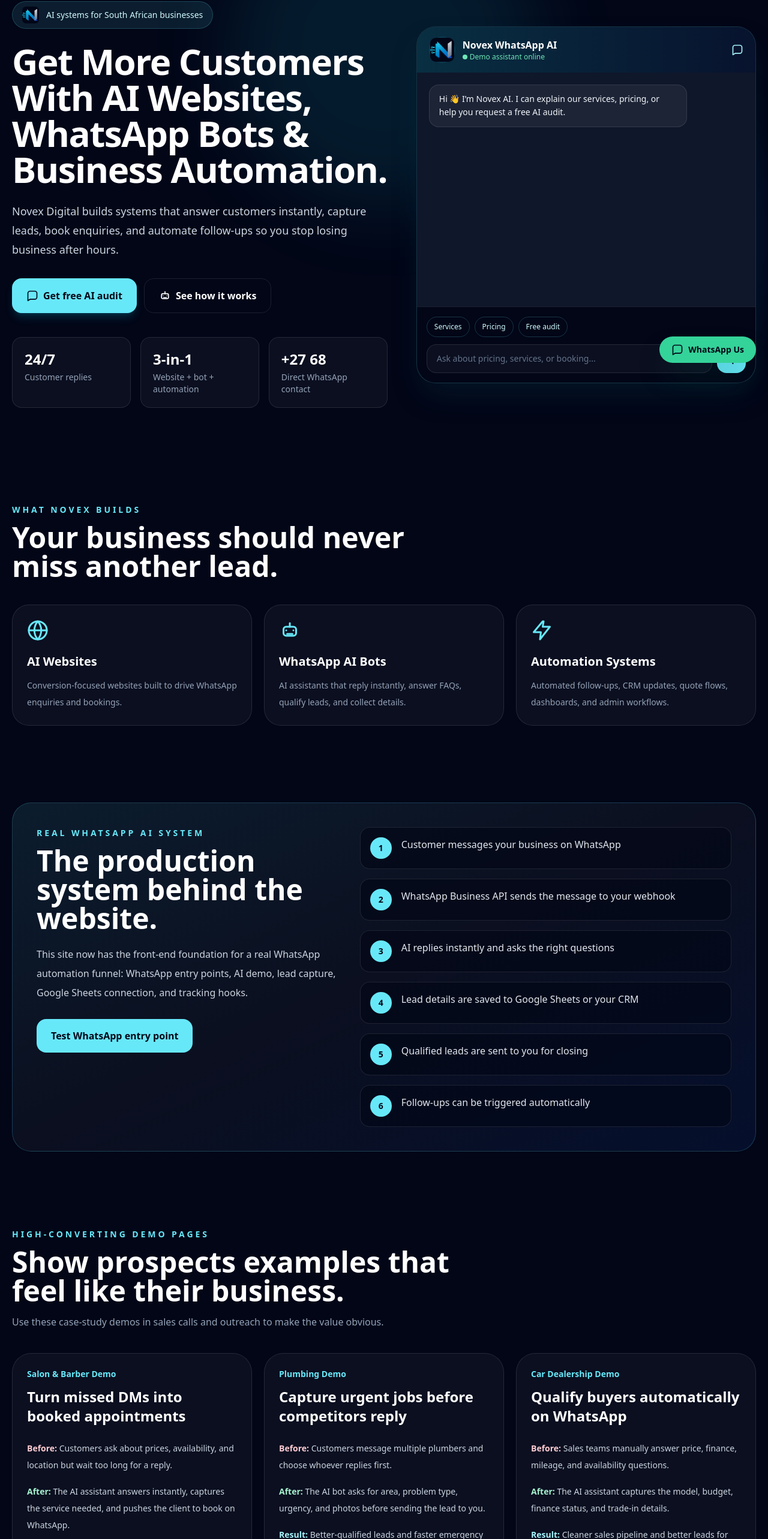
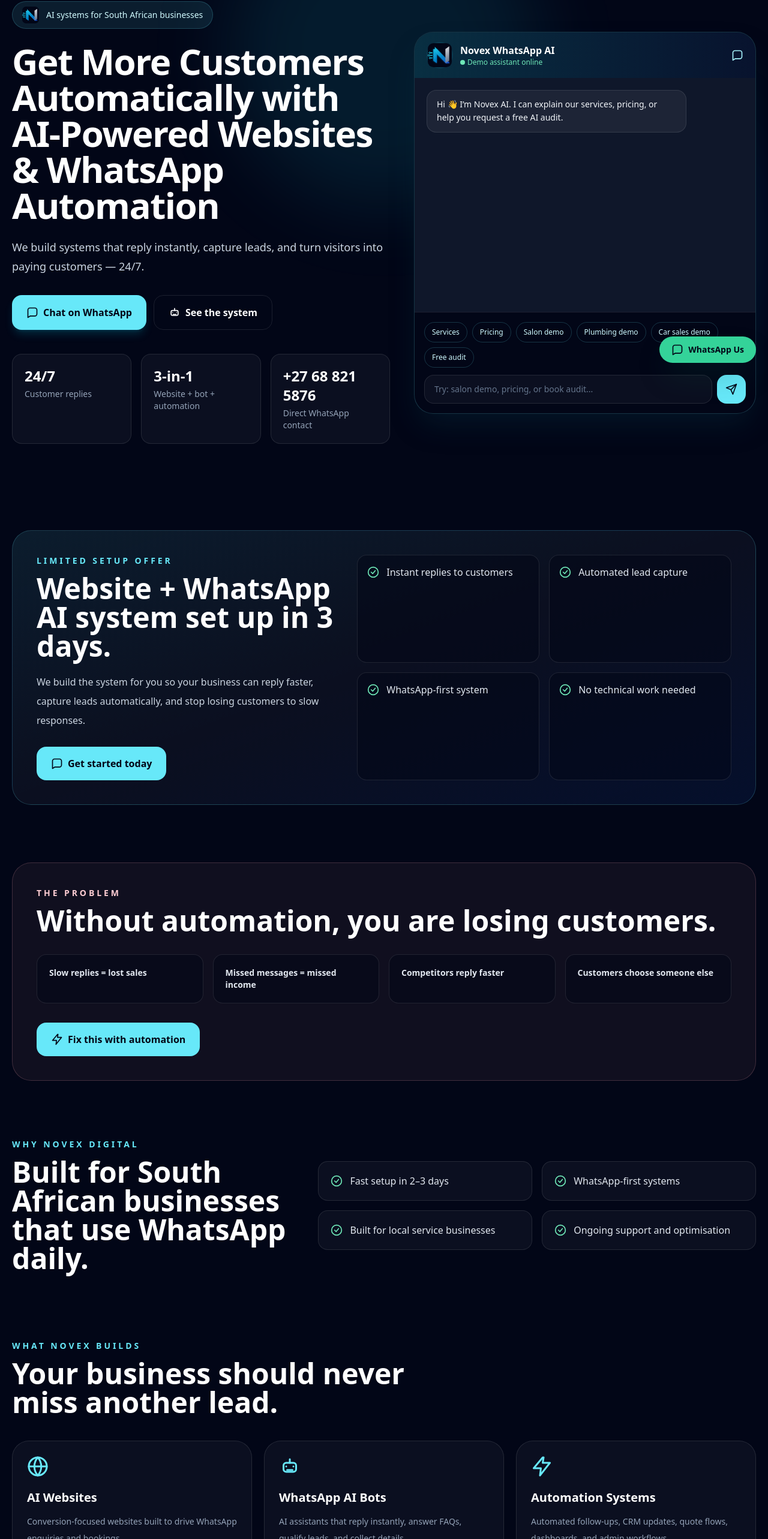
Before and after one commit to NovexCapital/novex-digital, a React (Vite) app: page / in a window 1280 px wide. Shown: the part 175-2741 px from the top of the page at 60% size. Built offline with nearby package versions, Linux system fonts and the light colour scheme.

Commit message:
Update novex_ai_agency_demo.jsx

```diff
--- a/nexora_ai_agency_demo.jsx
+++ b/nexora_ai_agency_demo.jsx
@@ -45,49 +45,40 @@
   "Follow-ups can be triggered automatically",
 ];
 
-const caseStudies = [
-  {
-    industry: "Salon & Barber Demo",
-    headline: "Turn missed DMs into booked appointments",
-    before: "Customers ask about prices, availability, and location but wait too long for a reply.",
-    after: "The AI assistant answers instantly, captures the service needed, and pushes the client to book on WhatsApp.",
-    result: "More bookings, fewer repetitive replies, faster customer handling.",
-  },
-  {
-    industry: "Plumbing Demo",
-    headline: "Capture urgent jobs before competitors reply",
-    before: "Customers message multiple plumbers and choose whoever replies first.",
-    after: "The AI bot asks for area, problem type, urgency, and photos before sending the lead to you.",
-    result: "Better-qualified leads and faster emergency job response.",
-  },
-  {
-    industry: "Car Dealership Demo",
-    headline: "Qualify buyers automatically on WhatsApp",
-    before: "Sales teams manually answer price, finance, mileage, and availability questions.",
-    after: "The AI assistant captures the model, budget, finance status, and trade-in details.",
-    result: "Cleaner sales pipeline and better leads for follow-up.",
-  },
-];
 
 const botFlows = {
   services: [
     { from: "bot", text: "Novex Digital builds AI websites, WhatsApp chatbots, and automation systems for growing businesses." },
-    { from: "bot", text: "Our systems help you reply faster, capture more leads, book more clients, and reduce admin work." },
+    { from: "bot", text: "Our most popular system combines a conversion website, WhatsApp entry points, lead capture, and automated follow-up support." },
+    { from: "bot", text: "What type of business do you run? Example: salon, plumbing, car sales, real estate, clinic, or local service business." },
   ],
   pricing: [
     { from: "bot", text: "Our packages start from R1,499 setup + R299/month." },
-    { from: "bot", text: "The most popular option is the AI Growth System at R3,999 setup + R999/month." },
+    { from: "bot", text: "For most businesses, I recommend the AI Growth System at R3,999 setup + R999/month because it includes the website and WhatsApp AI flow." },
+    { from: "bot", text: "Would you like the Starter, Growth, or Automation package?" },
   ],
   booking: [
     { from: "bot", text: "Great. I can help you request a free AI audit." },
-    { from: "bot", text: "Please send your name, business type, and what you want automated. You can also tap the WhatsApp button to message us directly." },
+    { from: "bot", text: "Please send your name, business type, and what you want automated. Then tap the WhatsApp button to send it directly to Novex Digital." },
   ],
   website: [
     { from: "bot", text: "Yes, we build websites that are designed to convert visitors into WhatsApp leads." },
-    { from: "bot", text: "We can include sections, pricing, enquiry forms, chatbot demos, and WhatsApp CTAs." },
+    { from: "bot", text: "Your site can include services, pricing, enquiry forms, a chatbot demo, and strong WhatsApp call-to-action buttons." },
+  ],
+  salon: [
+    { from: "bot", text: "For salons and barbers, we can automate bookings, service questions, pricing, location, operating hours, and reminders." },
+    { from: "bot", text: "Example lead captured: service needed, preferred date, preferred time, name, and WhatsApp number." },
+  ],
+  plumbing: [
+    { from: "bot", text: "For plumbers and electricians, the AI can capture the customer’s area, issue, urgency, photos, and contact number." },
+    { from: "bot", text: "This helps you respond faster and prioritise emergency jobs." },
+  ],
+  cars: [
+    { from: "bot", text: "For car dealerships, the AI can qualify buyers by vehicle interest, budget, finance status, trade-in, and appointment request." },
+    { from: "bot", text: "This gives your sales team cleaner leads to follow up with." },
   ],
   default: [
-    { from: "bot", text: "I can help with services, pricing, websites, or booking a free AI audit. Try asking: How much does it cost?" },
+    { from: "bot", text: "I can help with services, pricing, websites, or booking a free AI audit. You can also try: salon demo, plumbing demo, or car sales demo." },
   ],
 };
 
@@ -100,6 +91,18 @@
 
   if (t.includes("book") || t.includes("audit") || t.includes("demo") || t.includes("call")) {
     return "booking";
+  }
+
+  if (t.includes("salon") || t.includes("barber") || t.includes("hair")) {
+    return "salon";
+  }
+
+  if (t.includes("plumb") || t.includes("electric") || t.includes("geyser") || t.includes("leak")) {
+    return "plumbing";
+  }
+
+  if (t.includes("car") || t.includes("dealership") || t.includes("vehicle") || t.includes("finance")) {
+    return "cars";
   }
 
   if (t.includes("website") || t.includes("landing page") || t.includes("site")) {
@@ -299,7 +302,7 @@
   };
 
   return (
-    <div className="overflow-hidden rounded-[2rem] border border-cyan-300/20 bg-slate-950 shadow-2xl shadow-cyan-950/40">
+    <div className="overflow-hidden rounded-[1.5rem] border border-cyan-300/20 bg-slate-950 shadow-2xl shadow-cyan-950/40 sm:rounded-[2rem]">
       <div className="flex items-center justify-between bg-gradient-to-r from-cyan-400/20 to-blue-500/10 px-5 py-4">
         <div className="flex items-center gap-3">
           <div className="grid h-11 w-11 place-items-center rounded-full bg-cyan-400/10">
@@ -313,7 +316,7 @@
         <Icon name="message" className="h-5 w-5 text-cyan-200" />
       </div>
 
-      <div className="h-[390px] overflow-y-auto bg-slate-900 p-5">
+      <div className="h-[360px] overflow-y-auto bg-slate-900 p-4 sm:h-[390px] sm:p-5">
         <div className="space-y-4">
           {messages.map((message, index) => (
             <div key={`${message.from}-${index}-${message.text}`} className={`flex ${message.from === "user" ? "justify-end" : "justify-start"}`}>
@@ -329,12 +332,21 @@
 
       <div className="border-t border-white/10 p-4">
         <div className="mb-3 flex flex-wrap gap-2">
-          <button type="button" onClick={() => sendFlow("services")} className="rounded-full border border-cyan-300/20 px-3 py-2 text-xs text-cyan-100 hover:bg-cyan-300/10">Services</button>
-          <button type="button" onClick={() => sendFlow("pricing")} className="rounded-full border border-cyan-300/20 px-3 py-2 text-xs text-cyan-100 hover:bg-cyan-300/10">Pricing</button>
-          <button type="button" onClick={() => sendFlow("booking")} className="rounded-full border border-cyan-300/20 px-3 py-2 text-xs text-cyan-100 hover:bg-cyan-300/10">Free audit</button>
+          {[
+            ["services", "Services"],
+            ["pricing", "Pricing"],
+            ["salon", "Salon demo"],
+            ["plumbing", "Plumbing demo"],
+            ["cars", "Car sales demo"],
+            ["booking", "Free audit"],
+          ].map(([key, label]) => (
+            <button key={key} type="button" onClick={() => sendFlow(key)} className="rounded-full border border-cyan-300/20 px-3 py-2 text-xs text-cyan-100 hover:bg-cyan-300/10">
+              {label}
+            </button>
+          ))}
         </div>
         <div className="flex gap-2">
-          <input value={input} onChange={(event) => setInput(event.target.value)} onKeyDown={(event) => { if (event.key === "Enter") handleSend(); }} placeholder="Ask about pricing, services, or booking..." className="min-w-0 flex-1 rounded-2xl border border-white/10 bg-white/[0.04] px-4 py-3 text-sm text-white outline-none placeholder:text-slate-500 focus:border-cyan-300/50" />
+          <input value={input} onChange={(event) => setInput(event.target.value)} onKeyDown={(event) => { if (event.key === "Enter") handleSend(); }} placeholder="Try: salon demo, pricing, or book audit..." className="min-w-0 flex-1 rounded-2xl border border-white/10 bg-white/[0.04] px-4 py-3 text-sm text-white outline-none placeholder:text-slate-500 focus:border-cyan-300/50" />
           <button type="button" onClick={handleSend} className="grid h-12 w-12 place-items-center rounded-2xl bg-cyan-300 text-slate-950 hover:bg-white" aria-label="Send message">
             <Icon name="send" />
           </button>
@@ -446,32 +458,83 @@
 
       <Header />
 
-      <section className="relative mx-auto grid max-w-7xl items-center gap-12 px-5 py-16 lg:grid-cols-[1.05fr_0.95fr] lg:py-24">
+      <section className="relative mx-auto grid max-w-7xl items-center gap-10 px-4 py-12 sm:px-5 sm:py-16 lg:grid-cols-[1.05fr_0.95fr] lg:py-24">
         <div>
           <div className="mb-6 inline-flex items-center gap-3 rounded-full border border-cyan-300/20 bg-cyan-300/10 px-4 py-2 text-sm text-cyan-100">
             <LogoMark className="h-7 w-7" /> AI systems for South African businesses
           </div>
-          <h1 className="text-4xl font-black leading-tight tracking-tight text-white md:text-6xl">
-            Get More Customers With AI Websites, WhatsApp Bots & Business Automation.
+          <h1 className="text-3xl font-black leading-tight tracking-tight text-white sm:text-4xl md:text-6xl">
+            Get More Customers Automatically with AI-Powered Websites & WhatsApp Automation
           </h1>
-          <p className="mt-6 max-w-2xl text-lg leading-8 text-slate-300">
-            Novex Digital builds systems that answer customers instantly, capture leads, book enquiries, and automate follow-ups so you stop losing business after hours.
+          <p className="mt-6 max-w-2xl text-base leading-7 text-slate-300 sm:text-lg sm:leading-8">
+            We build systems that reply instantly, capture leads, and turn visitors into paying customers — 24/7.
           </p>
           <div className="mt-8 flex flex-col gap-3 sm:flex-row">
             <a href={WA_LINK} target="_blank" rel="noreferrer" className="inline-flex items-center justify-center gap-2 rounded-2xl bg-cyan-300 px-6 py-4 font-bold text-slate-950 shadow-lg shadow-cyan-500/20 transition hover:bg-white">
-              <Icon name="message" /> Get free AI audit
+              <Icon name="message" /> Chat on WhatsApp
             </a>
             <a href="#system" className="inline-flex items-center justify-center gap-2 rounded-2xl border border-white/10 px-6 py-4 font-bold text-white transition hover:bg-white/10">
-              <Icon name="robot" /> See how it works
+              <Icon name="robot" /> See the system
             </a>
           </div>
           <div className="mt-10 grid gap-4 sm:grid-cols-3">
             <Stat value="24/7" label="Customer replies" />
             <Stat value="3-in-1" label="Website + bot + automation" />
-            <Stat value="+27 68" label="Direct WhatsApp contact" />
+            <Stat value="+27 68 821 5876" label="Direct WhatsApp contact" />
           </div>
         </div>
         <ChatDemo />
+      </section>
+
+      <section className="relative mx-auto max-w-7xl px-5 py-12">
+        <div className="grid gap-6 rounded-[2rem] border border-cyan-300/20 bg-gradient-to-br from-cyan-300/10 via-white/[0.04] to-blue-600/10 p-8 lg:grid-cols-[0.9fr_1.1fr] lg:p-10">
+          <div>
+            <p className="text-sm font-bold uppercase tracking-[0.28em] text-cyan-300">Limited Setup Offer</p>
+            <h2 className="mt-3 text-3xl font-black md:text-5xl">Website + WhatsApp AI system set up in 3 days.</h2>
+            <p className="mt-5 leading-8 text-slate-300">We build the system for you so your business can reply faster, capture leads automatically, and stop losing customers to slow responses.</p>
+            <a href={WA_LINK} target="_blank" rel="noreferrer" className="mt-7 inline-flex items-center justify-center gap-2 rounded-2xl bg-cyan-300 px-6 py-4 font-black text-slate-950 hover:bg-white">
+              <Icon name="message" /> Get started today
+            </a>
+          </div>
+          <div className="grid gap-4 sm:grid-cols-2">
+            {["Instant replies to customers", "Automated lead capture", "WhatsApp-first system", "No technical work needed"].map((item) => (
+              <div key={item} className="flex items-start gap-3 rounded-2xl border border-white/10 bg-slate-950/50 p-4 text-slate-200">
+                <Icon name="check" className="mt-0.5 h-5 w-5 shrink-0 text-emerald-300" /> {item}
+              </div>
+            ))}
+          </div>
+        </div>
+      </section>
+
+      <section className="relative mx-auto max-w-7xl px-5 py-12">
+        <div className="rounded-[2rem] border border-rose-300/20 bg-rose-300/[0.06] p-8 lg:p-10">
+          <p className="text-sm font-bold uppercase tracking-[0.28em] text-rose-200">The Problem</p>
+          <h2 className="mt-3 text-3xl font-black md:text-5xl">Without automation, you are losing customers.</h2>
+          <div className="mt-8 grid gap-4 md:grid-cols-4">
+            {["Slow replies = lost sales", "Missed messages = missed income", "Competitors reply faster", "Customers choose someone else"].map((item) => (
+              <div key={item} className="rounded-2xl border border-white/10 bg-slate-950/50 p-5 text-sm font-bold text-slate-200">{item}</div>
+            ))}
+          </div>
+          <a href={WA_LINK} target="_blank" rel="noreferrer" className="mt-8 inline-flex items-center justify-center gap-2 rounded-2xl bg-cyan-300 px-6 py-4 font-black text-slate-950 hover:bg-white">
+            <Icon name="bolt" /> Fix this with automation
+          </a>
+        </div>
+      </section>
+
+      <section className="relative mx-auto max-w-7xl px-5 py-12">
+        <div className="grid gap-6 lg:grid-cols-[0.8fr_1.2fr] lg:items-center">
+          <div>
+            <p className="text-sm font-bold uppercase tracking-[0.28em] text-cyan-300">Why Novex Digital</p>
+            <h2 className="mt-3 text-3xl font-black md:text-5xl">Built for South African businesses that use WhatsApp daily.</h2>
+          </div>
+          <div className="grid gap-4 sm:grid-cols-2">
+            {["Fast setup in 2–3 days", "WhatsApp-first systems", "Built for local service businesses", "Ongoing support and optimisation"].map((item) => (
+              <div key={item} className="flex items-start gap-3 rounded-2xl border border-white/10 bg-white/[0.04] p-5 text-slate-200">
+                <Icon name="check" className="mt-0.5 h-5 w-5 shrink-0 text-emerald-300" /> {item}
+              </div>
+            ))}
+          </div>
+        </div>
       </section>
 
       <section id="services" className="relative mx-auto max-w-7xl px-5 py-16">
@@ -489,10 +552,10 @@
       <section id="system" className="relative mx-auto max-w-7xl px-5 py-16">
         <div className="grid gap-8 rounded-[2rem] border border-cyan-300/20 bg-gradient-to-br from-cyan-300/10 via-white/[0.04] to-blue-600/10 p-8 lg:grid-cols-[0.9fr_1.1fr] lg:p-10">
           <div>
-            <p className="text-sm font-bold uppercase tracking-[0.28em] text-cyan-300">Real WhatsApp AI System</p>
-            <h2 className="mt-3 text-3xl font-black md:text-5xl">The production system behind the website.</h2>
-            <p className="mt-5 leading-8 text-slate-300">This site now has the front-end foundation for a real WhatsApp automation funnel: WhatsApp entry points, AI demo, lead capture, Google Sheets connection, and tracking hooks.</p>
-            <a href={WA_LINK} target="_blank" rel="noreferrer" className="mt-7 inline-flex rounded-2xl bg-cyan-300 px-6 py-4 font-black text-slate-950 hover:bg-white">Test WhatsApp entry point</a>
+            <p className="text-sm font-bold uppercase tracking-[0.28em] text-cyan-300">How It Works</p>
+            <h2 className="mt-3 text-3xl font-black md:text-5xl">A smarter way to handle customers on WhatsApp.</h2>
+            <p className="mt-5 leading-8 text-slate-300">When customers contact your business, Novex Digital helps you respond faster, collect the right details, and turn more enquiries into real opportunities.</p>
+            <a href={WA_LINK} target="_blank" rel="noreferrer" className="mt-7 inline-flex rounded-2xl bg-cyan-300 px-6 py-4 font-black text-slate-950 hover:bg-white">Start with Novex Digital</a>
           </div>
           <div className="space-y-4">
             {automationSteps.map((step, index) => (
@@ -502,28 +565,6 @@
               </div>
             ))}
           </div>
-        </div>
-      </section>
-
-      <section id="case-studies" className="relative mx-auto max-w-7xl px-5 py-16">
-        <div className="mb-10 max-w-3xl">
-          <p className="text-sm font-bold uppercase tracking-[0.28em] text-cyan-300">High-Converting Demo Pages</p>
-          <h2 className="mt-3 text-3xl font-black md:text-5xl">Show prospects examples that feel like their business.</h2>
-          <p className="mt-4 text-slate-400">Use these case-study demos in sales calls and outreach to make the value obvious.</p>
-        </div>
-        <div className="grid gap-5 lg:grid-cols-3">
-          {caseStudies.map((study) => (
-            <div key={study.industry} className="rounded-[2rem] border border-white/10 bg-white/[0.04] p-6">
-              <p className="text-sm font-bold text-cyan-300">{study.industry}</p>
-              <h3 className="mt-3 text-2xl font-black text-white">{study.headline}</h3>
-              <div className="mt-6 space-y-4 text-sm leading-7 text-slate-300">
-                <p><span className="font-bold text-rose-200">Before:</span> {study.before}</p>
-                <p><span className="font-bold text-emerald-200">After:</span> {study.after}</p>
-                <p><span className="font-bold text-cyan-200">Result:</span> {study.result}</p>
-              </div>
-              <a href={WA_LINK} target="_blank" rel="noreferrer" className="mt-6 flex items-center justify-center gap-2 rounded-2xl border border-cyan-300/20 px-5 py-3 text-sm font-bold text-cyan-100 hover:bg-cyan-300 hover:text-slate-950">Request similar system <Icon name="chevron" className="h-4 w-4" /></a>
-            </div>
-          ))}
         </div>
       </section>
 
@@ -539,12 +580,12 @@
         </div>
       </section>
 
-      <section id="packages" className="relative mx-auto max-w-7xl px-5 py-16">
+      <section id="packages" className="relative mx-auto max-w-7xl px-4 py-14 sm:px-5 sm:py-16">
         <div className="mb-10 max-w-3xl">
           <p className="text-sm font-bold uppercase tracking-[0.28em] text-cyan-300">Packages</p>
-          <h2 className="mt-3 text-3xl font-black md:text-5xl">Simple offers. Clear monthly income.</h2>
+          <h2 className="mt-3 text-3xl font-black md:text-5xl">Choose the system that helps your business reply faster, capture more leads, and grow monthly.</h2>
         </div>
-        <div className="grid gap-5 lg:grid-cols-3">
+        <div className="grid gap-5 md:grid-cols-2 lg:grid-cols-3">
           {packages.map((pkg) => <PackageCard key={pkg.name} pkg={pkg} />)}
         </div>
       </section>
```
